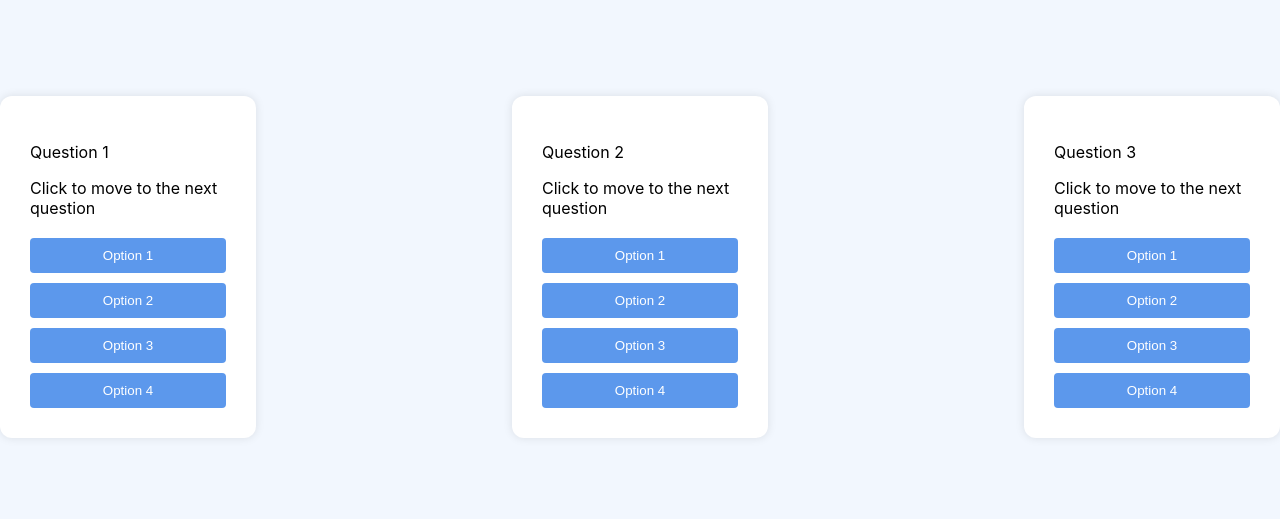
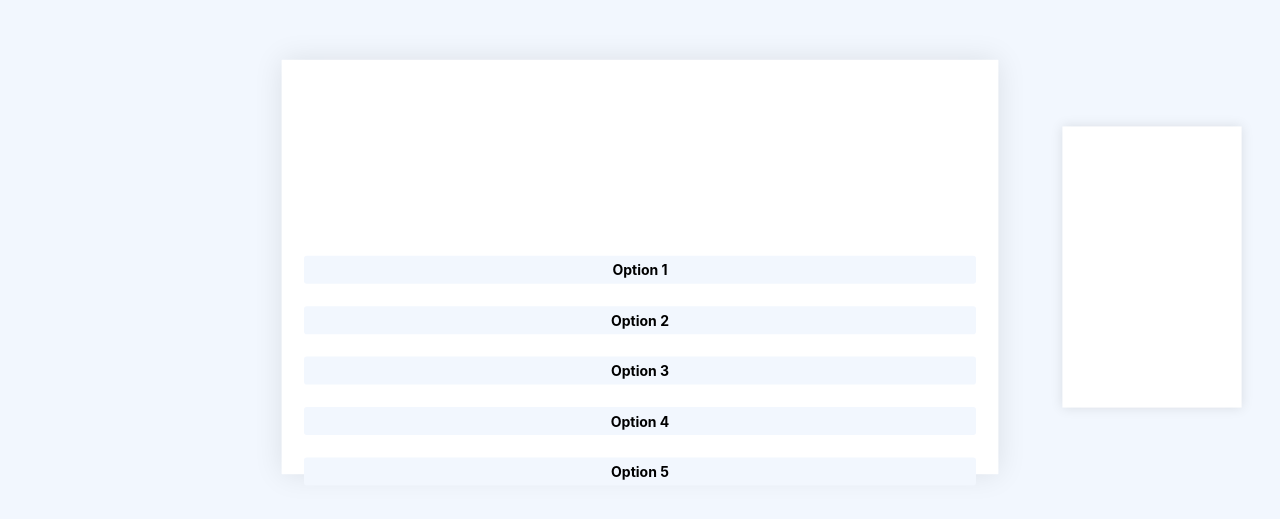
Before and after one commit to keskami/FitAI, a React (Create React App) app: page /questions in a window 1280 px wide. Shown: the part 133-652 px from the top of the page. Built offline with nearby package versions, Linux system fonts and the light colour scheme.

Commit message:
question page fix

```diff
--- a/src/Pages/Questions.js
+++ b/src/Pages/Questions.js
@@ -1,80 +1,67 @@
 // src/components/QuestionsPage.js
 
 import React, { useState } from 'react';
-import styled from 'styled-components';
-
-const QuestionsPageContainer = styled.div`
-  background-color: #F2F7FE;
-  height: 100vh;
-  display: flex;
-  align-items: center;
-  justify-content: center;
-  overflow: hidden;
-  position: relative;
-`;
-
-const QuestionBox = styled.div`
-  background-color: white;
-  width: 95%; /* Adjust the width for a larger box */
-  max-width: 800px;
-  padding: 30px; /* Increase padding for more space inside */
-  border-radius: 12px;
-  box-shadow: 0 0 10px rgba(0, 0, 0, 0.1);
-  transition: transform 0.5s ease-in-out;
-  cursor: ${(props) => (props.clickable ? 'pointer' : 'auto')};
-`;
-
-const ButtonContainer = styled.div`
-  display: flex;
-  flex-direction: column;
-  gap: 10px;
-  margin-top: 20px;
-`;
-
-const Button = styled.button`
-  background-color: ${(props) => props.backgroundColor};
-  color: white;
-  padding: 10px;
-  border: none;
-  border-radius: 4px;
-  cursor: pointer;
-
-  &:hover {
-    background-color: ${(props) => props.hoverColor};
-  }
-`;
+import {
+    QuestionsPageContainer,
+    QuestionBox,
+    ButtonContainer,
+    Button
+} from './QuestionsStyles';
 
 const QuestionsPage = () => {
+    const [currentQuestionTransform, setCurrentQuestionTransform] = useState(-1);
     const [currentQuestion, setCurrentQuestion] = useState(1);
 
-  const handleNextQuestion = () => {
-    setCurrentQuestion((prevQuestion) => (prevQuestion % 5) + 1);
+    const handleNextQuestion = (clickable) => {
+        if (clickable) {
+            setCurrentQuestionTransform((prevQuestion) => prevQuestion + 2);
+            setCurrentQuestion((prevQuestion) => prevQuestion + 1);
+        }
     };
 
-  const handlePrevQuestion = () => {
-    setCurrentQuestion((prevQuestion) => (prevQuestion - 2 + 5) % 5 + 1);
+    const handlePrevQuestion = (clickable) => {
+        if (clickable) {
+            setCurrentQuestionTransform((prevQuestion) => prevQuestion - 2);
+            setCurrentQuestion((prevQuestion) => prevQuestion - 1);
+        }
     };
+
+    const questionData = [
+        { buttons: ['Option 1', 'Option 2', 'Option 3', 'Option 4', 'Option 5'] },
+        { buttons: ['Option 1', 'Option 2', 'Option 3', 'Option 4'] },
+        { buttons: ['Option 1', 'Option 2', 'Option 3', 'Option 4', 'Option 5'] },
+        { buttons: ['Option 1', 'Option 2'] },
+        { buttons: ['Option 1', 'Option 2', 'Option 3', 'Option 4', 'Option 5', 'Option 6'] },
+    ];
 
     return (
         <QuestionsPageContainer>
-      {[1, 2, 3, 4, 5].map((questionNumber) => (
+            {[1, 2, 3, 4, 5].map((questionNumber, index) => (
                 <QuestionBox
                     key={questionNumber}
-          clickable={currentQuestion === questionNumber}
-          style={{ transform: `translateX(${(questionNumber - currentQuestion) * 100}%)` }}
-          onClick={handleNextQuestion}
+                    style={{
+                        transform: (
+                            questionNumber === currentQuestion
+                                ? `translateX(${(questionNumber - currentQuestionTransform) * 100}%) scale(2.8)`
+                                : `translateX(${(questionNumber - currentQuestionTransform) * 100}%) scale(0.7,1.9)`
+                        ),
+                    }}
+                    onClick={() => (
+                        questionNumber === currentQuestion + 1
+                            ? handleNextQuestion(currentQuestion !== questionNumber)
+                            : handlePrevQuestion(currentQuestion !== questionNumber)
+                    )}
                 >
-          <p>Question {questionNumber}</p>
-          <p>Click to move to the next question</p>
                     <ButtonContainer>
-            {Array.from({ length: 4 }, (_, index) => (
+                        {questionData[index].buttons.map((buttonContent, buttonIndex) => (
                             <Button
-                key={index}
-                backgroundColor={`#5C98EC`}
+                                key={buttonIndex}
+                                backgroundColor={'#F2F7FE'}
                                 hoverColor={`#4A7CBF`}
                                 onClick={(e) => e.stopPropagation()} // Prevent click propagation
+                                style={{ visibility: (questionNumber === currentQuestion ? 'visible' : 'hidden') }}
                             >
-                Option {index + 1}
+                                {buttonContent}
                             </Button>
                         ))}
                     </ButtonContainer>
--- /dev/null
+++ b/src/Pages/QuestionsStyles.js
@@ -0,0 +1,59 @@
+// src/components/QuestionsPageStyles.js
+
+import styled from 'styled-components';
+import { createGlobalStyle } from 'styled-components';
+
+export const GlobalStyles = createGlobalStyle`
+    @import url('https://fonts.googleapis.com/css2?family=Inter:wght@700&family=Montserrat:wght@400;500&display=swap');
+
+  body {
+    font-family: 'Inter'; // Use the imported font as the default font
+  }
+`;
+
+export const QuestionsPageContainer = styled.div`
+  background-color: #F2F7FE;
+  height: 100vh;
+  display: flex;
+  align-items: center;
+  justify-content: center;
+  overflow: hidden;
+  position: relative;
+`;
+
+export const QuestionBox = styled.div`
+  background-color: white;
+  width: 100%; /* Adjust the width for a larger box */
+  height: 16vh;
+  max-width: 800px;
+  box-shadow: 0 0 10px rgba(0, 0, 0, 0.1);
+  transition: transform 0.5s ease-in-out;
+  display:flex;
+  padding: 10px 8px;
+`;
+
+export const ButtonContainer = styled.div`
+  display: flex;
+  flex-direction: column;
+  gap: 8px;
+  margin-top: 60px;
+  width: 100%;
+`;
+
+export const Button = styled.button`
+  display: block;
+  background-color: ${(props) => props.backgroundColor};
+  color: black;
+  font-size: 5px;
+  width: 100%;
+  padding: 2px 0;
+  font-family: 'Inter';
+  font-weight: bold;
+  align-items: center;
+  border: none;
+  border-radius: 1px;
+  cursor: pointer;
+  &:hover {
+    background-color: ${(props) => props.hoverColor};
+  }
+`;
```
Also changed, not shown: src/Pages/QuestionPage.css (deleted, +0 -33 lines). Lines whose indentation alone changed are shown as unchanged.
